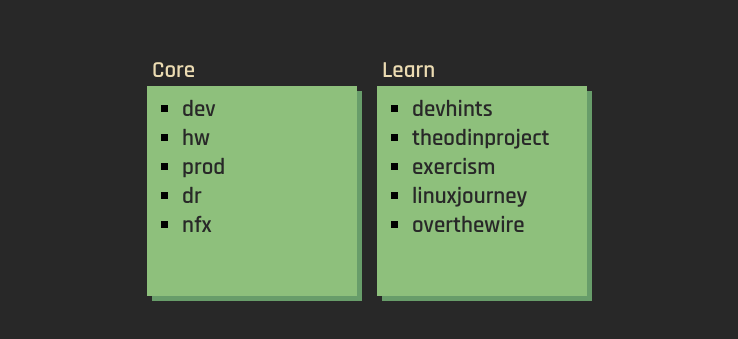
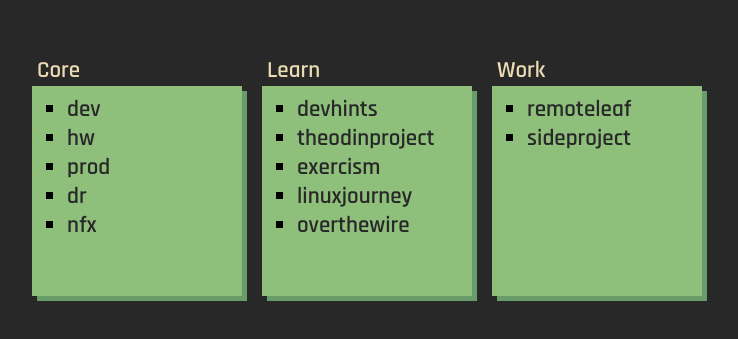
Before and after one commit to shanec-/startpage, a Vue app: page / in a window 1280 px wide. Shown: the part 209-548 px from the top of the page, without its empty margins (273-1011 px from the left). Built offline with nearby package versions, Linux system fonts and the light colour scheme; a web font is replaced by a local one.

Commit message:
feat(startpage.vue): added the work widget

```diff
--- a/src/App.vue
+++ b/src/App.vue
@@ -4,7 +4,7 @@
 
 <script lang="ts">
 import { defineComponent } from "vue";
-import StartPage from "./components/StartPage.vue";
+import StartPage from "./views/StartPage.vue";
 
 export default defineComponent({
   name: "App",
--- a/src/components/StartPage.vue
+++ b/src/views/StartPage.vue
@@ -2,6 +2,7 @@
   <div class="parent flex">
     <links-widget :Links="linkSet1" WidgetTitle="Core" />
     <links-widget :Links="linkSet2" WidgetTitle="Learn" />
+    <links-widget :Links="linkSet3" WidgetTitle="Work" />
   </div>
 </template>
 
@@ -19,12 +20,14 @@
   data() {
     return {
       linkSet1: [] as WidgetLink[],
-      linkSet2: [] as WidgetLink[]
+      linkSet2: [] as WidgetLink[],
+      linkSet3: [] as WidgetLink[]
     };
   },
   mounted() {
     this.linkSet1 = dataService.getLinks("Core");
     this.linkSet2 = dataService.getLinks("Learn");
+    this.linkSet3 = dataService.getLinks("Work");
   }
 });
 </script>
```
